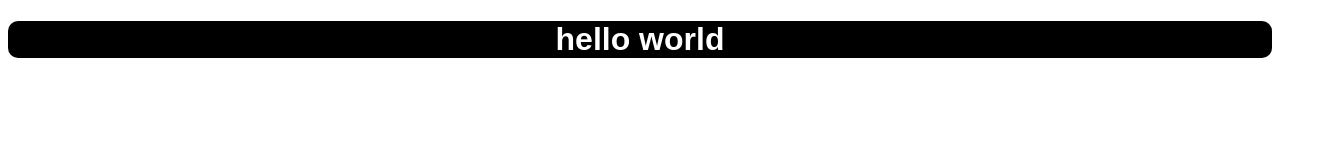
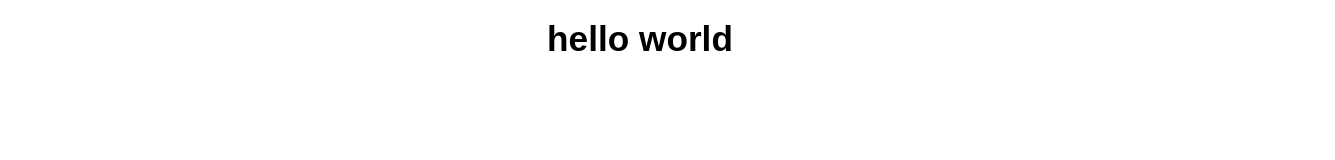
Before and after one commit to OEAMO0/myproject, a plain HTML site: page index.html in a window 1280 px wide. In both pictures the pointer is over the element "hello world". Shown: the whole page, 1335 px wide, since content can reach past the window. Drawn offline with Linux system fonts and the light colour scheme.

Commit message:
html, css

```diff
--- a/index.html
+++ b/index.html
@@ -8,7 +8,7 @@
 </head>
 <body>
     <h1>hello world</h1>
-
-    <script src="app.js"></script>
+    <Video >Lorem ipsum dolor, sit amet consectetur adipisicing elit. Cumque quidem inventore quibusdam velit obcaecati fugiat saepe. Tempora unde laboriosam dolore optio, praesentium voluptas illo pariatur nulla iusto eos vitae et.</Video>
+    <script src="app.js" ></script>
 </body>
 </html>
--- a/style.css
+++ b/style.css
@@ -9,4 +9,12 @@ h1 {
     color: white;
     text-align: center;
     border-radius: 10px;
+    transition: .5s ease;
 }
+
+
+h1:hover {
+    background-color: white;
+    color: black;
+    transform: scale(1.1);
+}
```
